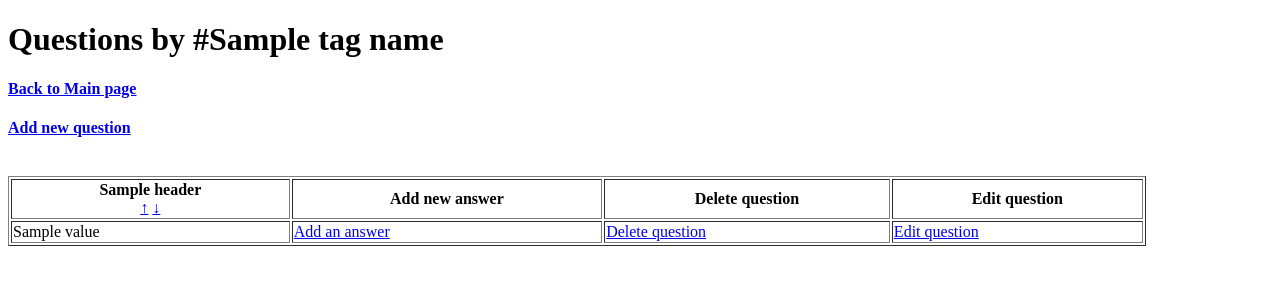
After one commit to AdamReinmuller/Askmate, a Flask app: template templates/questions_by_tag.html in a window 1280 px wide. The commit adds this page. Shown: the top 300 px of the page. Run offline with Flask 2, Linux system fonts and the light colour scheme; the template is opened without the code that fills it: most values are stand-ins (such as "Sample title", 1, 10 or a date in 2020); some libraries are stand-ins or nearby versions.

Commit message:
tags achieved the ultimate status

```diff
--- a/data_manager.py
+++ b/data_manager.py
@@ -363,5 +363,14 @@ def get_tags_and_question_count(cursor):
     data = cursor.fetchall()
     return data
 
+@connection.connection_handler
+def get_questions_by_tag(cursor, tag_name):
+    cursor.execute('''SELECT question.*
+                      FROM tag JOIN question_tag ON tag.id = question_tag.tag_id
+                      JOIN question ON question_tag.question_id = question.id
+                      WHERE tag.name = %(tag_name)s''', {'tag_name':tag_name})
+    data = cursor.fetchall()
+    return data
+
 if __name__ == '__main__':
     print(get_tags_and_question_count())
--- a/server.py
+++ b/server.py
@@ -270,6 +270,13 @@ def tag_page():
     return render_template('all_tags.html', data=data)
 
 
+@app.route('/tags/<string:tag_name>')
+def get_qestions_by_tag(tag_name):
+    headers = data_manager.get_column_names_of_table(data_manager.question_db)
+    questions = data_manager.get_questions_by_tag(tag_name)
+    return render_template('questions_by_tag.html', questions=questions, headers=headers, tag_name=tag_name)
+
+
 
 
 if __name__ == '__main__':
--- a/templates/add_tag.html
+++ b/templates/add_tag.html
@@ -8,7 +8,7 @@
     <h1>{{ question_title }}</h1>
     {% if tags %}
         {% for tag in tags %}
-        <h1>#{{ tag['name'] }}<a href="/question/{{ question_id }}/{{ tag['id'] }}/delete-tag">x</a></h1>
+            <h1><a href="/tags/{{ tag['name'] }}">#{{ tag['name'] }}</a><a href="/question/{{ question_id }}/{{ tag['id'] }}/delete-tag">x</a></h1>
         {% endfor %}
     {% endif %}
     <form method="post">
--- a/templates/all_tags.html
+++ b/templates/all_tags.html
@@ -1,6 +1,6 @@
 <!doctype html>
 <head>
-    <link rel="icon" href="{{ url_for("static", filename="static/icons/Askmate.ico") }}"
+    <link rel="icon" href="{{ url_for("static", filename="static/icons/Askmate.ico") }}">
 </head>
 <body>
 <table border="1px">
--- /dev/null
+++ b/templates/questions_by_tag.html
@@ -0,0 +1,47 @@
+<!DOCTYPE html>
+<html>
+<head>
+    <meta charset="utf-8">
+    <title>Questions by #{{tag_name}}</title>
+</head>
+<body>
+<h1>Questions by #{{tag_name}}</h1>
+<h4><a href="/">Back to Main page</a></h4>
+<h4><a href="/add-question">Add new question</a></h4>
+<br>
+<table style="width:90%" border="1">
+    <tr>
+        {% for header in headers %}
+            <th>{{ header }} <br> <a href="/list/?order_by={{ header }}&order_direction=asc">↑</a> <a
+                    href="/list/?order_by={{ header }}&order_direction=desc">↓</a></th>
+        {% endfor %}
+        <th>Add new answer</th>
+        <th>Delete question</th>
+        <th>Edit question</th>
+    </tr>
+    {% for question in questions %}
+        <tr>
+            {% for key, value in question.items() %}
+                {% if key == 'title' %}
+                    <td>
+                        <a href="/question/{{ question['id'] }}/view_counter">{{ value }}</a>
+                    </td>
+                {% else %}
+                    <td>{{ value }}</td>
+                {% endif %}
+            {% endfor %}
+            <td>
+                <a href="/question/{{ question['id'] }}/new-answer">Add an answer</a>
+            </td>
+            <td>
+                <a href="/question/{{ question['id'] }}/delete" onclick="return confirm('Are you sure?')">Delete
+                    question</a>
+            </td>
+            <td>
+                <a href="/add-question/{{ question['id'] }}">Edit question</a>
+            </td>
+        </tr>
+    {% endfor %}
+</table>
+</body>
+</html>
--- a/templates/tags.html
+++ b/templates/tags.html
@@ -3,7 +3,7 @@
         <ul>
         {% for tag in tags %}
             <li>
-            #{{ tag['name'] }}<a href="/question/{{ question_id }}/{{ tag['id'] }}/delete-tag">x</a>
+                <a href="/tags/{{ tag['name'] }}">#{{ tag['name'] }}</a><a href="/question/{{ question_id }}/{{ tag['id'] }}/delete-tag">x</a>
             </li>
         {% endfor %}
         </ul>
```
